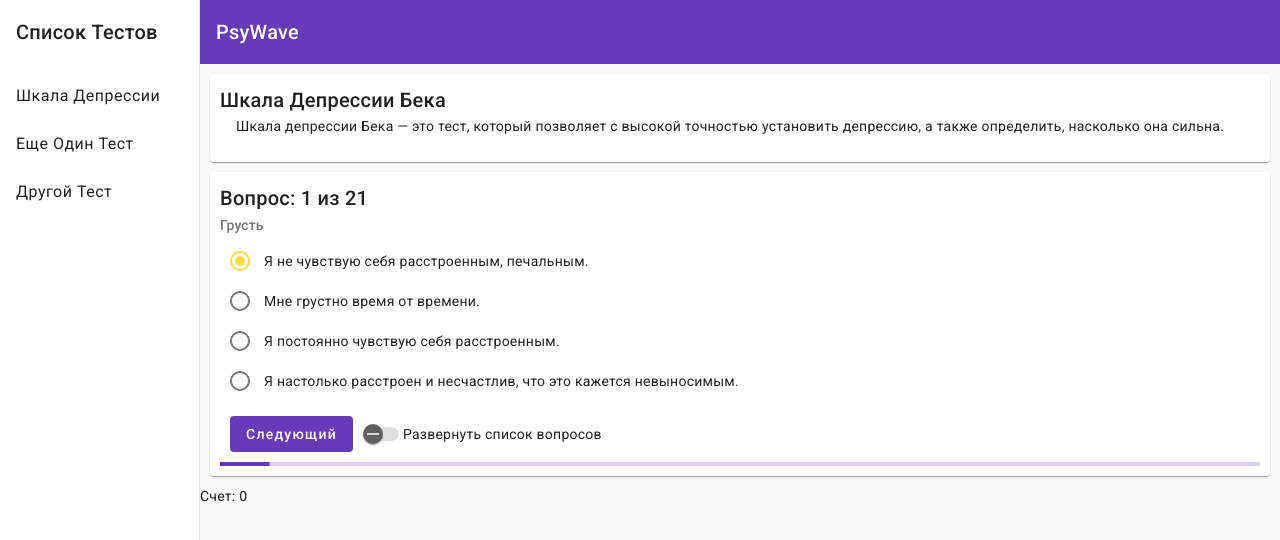
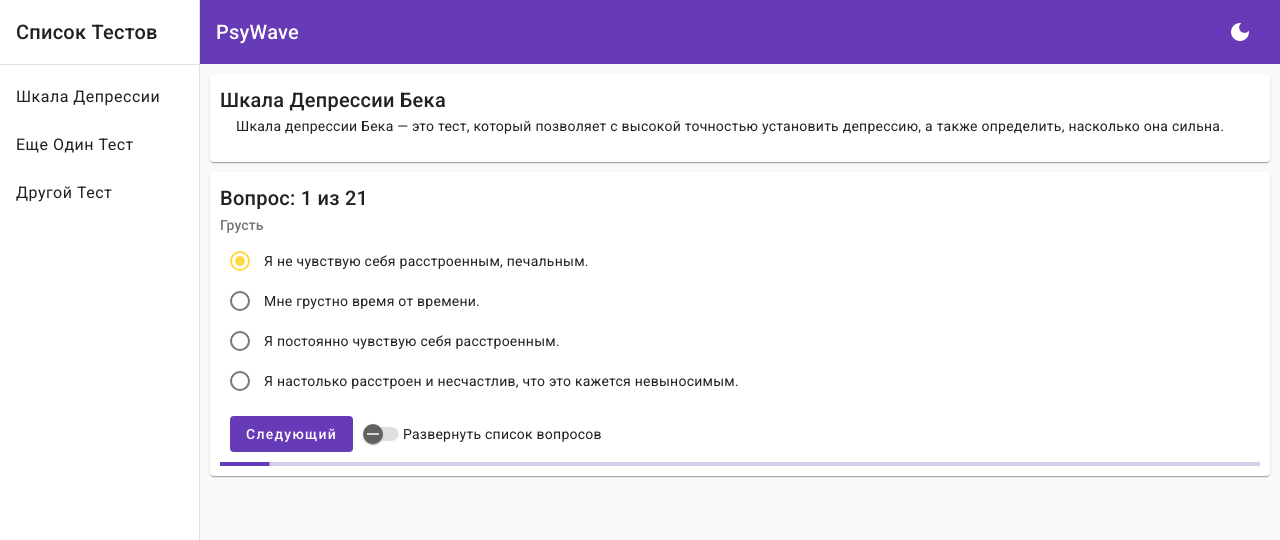
Before and after one commit to Denec32/PsyWave, an Angular app in the folder psy-wave/: page /beck-depression-test in a window 1280 px wide. Shown: the top 540 px of the page. Built offline with nearby package versions, Linux system fonts and the light colour scheme.

Commit message:
Place theme to styles.scss Add icon of dark theme to toolbar

```diff
--- a/psy-wave/angular.json
+++ b/psy-wave/angular.json
@@ -28,7 +28,6 @@
               "src/assets"
             ],
             "styles": [
-              "@angular/material/prebuilt-themes/deeppurple-amber.css",
               "src/styles.scss"
             ],
             "scripts": []
@@ -97,7 +96,6 @@
               "src/assets"
             ],
             "styles": [
-              "@angular/material/prebuilt-themes/deeppurple-amber.css",
               "src/styles.scss"
             ],
             "scripts": []
--- a/psy-wave/src/app/app.module.ts
+++ b/psy-wave/src/app/app.module.ts
@@ -18,6 +18,7 @@ import {MatCardModule} from '@angular/material/card';
 import {MatProgressBarModule} from '@angular/material/progress-bar';
 import {MatRadioModule} from '@angular/material/radio';
 import {MatSlideToggleModule} from '@angular/material/slide-toggle';
+import {MatGridListModule} from '@angular/material/grid-list';
 
 @NgModule({
   declarations: [
@@ -40,7 +41,8 @@ import {MatSlideToggleModule} from '@angular/material/slide-toggle';
     MatCardModule,
     MatProgressBarModule,
     MatRadioModule,
-    MatSlideToggleModule
+    MatSlideToggleModule,
+    MatGridListModule
   ],
   providers: [],
   bootstrap: [AppComponent]
--- a/psy-wave/src/app/beck-depression-test/beck-depression-test.component.html
+++ b/psy-wave/src/app/beck-depression-test/beck-depression-test.component.html
@@ -48,5 +48,6 @@
     </div>
   </mat-card>
 </ng-template>
-
-<p>Счет: {{score}}</p>
+<!--
+  <p>Счет: {{score}}</p>
+-->
--- a/psy-wave/src/app/beck-depression-test/beck-depression-test.component.scss
+++ b/psy-wave/src/app/beck-depression-test/beck-depression-test.component.scss
@@ -3,3 +3,9 @@ mat-card { padding: 10px; margin: 10px;}
 button {margin: 10px;}
 
 mat-divider { margin-bottom: 20px; }
+
+/*
+mat-card {
+    transition: none !important;
+    box-shadow: none !important;
+}*/
--- a/psy-wave/src/app/nav-menu/nav-menu.component.html
+++ b/psy-wave/src/app/nav-menu/nav-menu.component.html
@@ -1,9 +1,11 @@
+
 <mat-sidenav-container class="sidenav-container">
   <mat-sidenav #drawer class="sidenav" fixedInViewport
       [attr.role]="(isHandset$ | async) ? 'dialog' : 'navigation'"
       [mode]="(isHandset$ | async) ? 'over' : 'side'"
       [opened]="(isHandset$ | async) === false">
     <mat-toolbar>Список Тестов</mat-toolbar>
+    <mat-divider></mat-divider>
     <mat-nav-list>
       <a mat-list-item href="beck-depression-test">Шкала Депрессии</a>
       <a mat-list-item href="beck-depression-test">Еще Один Тест</a>
@@ -21,8 +23,12 @@
         <mat-icon aria-label="Side nav toggle icon">menu</mat-icon>
       </button>
       <span>PsyWave</span>
+      <span class="spacer"></span>
+
+      <button mat-icon-button>
+        <mat-icon>dark_mode</mat-icon>
+      </button>
     </mat-toolbar>
     <router-outlet></router-outlet>
-    <!-- Add Content Here -->
   </mat-sidenav-content>
 </mat-sidenav-container>
--- a/psy-wave/src/app/nav-menu/nav-menu.component.scss
+++ b/psy-wave/src/app/nav-menu/nav-menu.component.scss
@@ -15,3 +15,7 @@
   top: 0;
   z-index: 1;
 }
+
+.spacer {
+  flex: 1 1 auto;
+}
--- a/psy-wave/src/styles.scss
+++ b/psy-wave/src/styles.scss
@@ -1,4 +1,6 @@
 /* You can add global styles to this file, and also import other style files */
+
+@import '@angular/material/prebuilt-themes/deeppurple-amber.css';
 
 html, body { height: 100%; }
 body { margin: 0; font-family: Roboto, "Helvetica Neue", sans-serif; }
```
